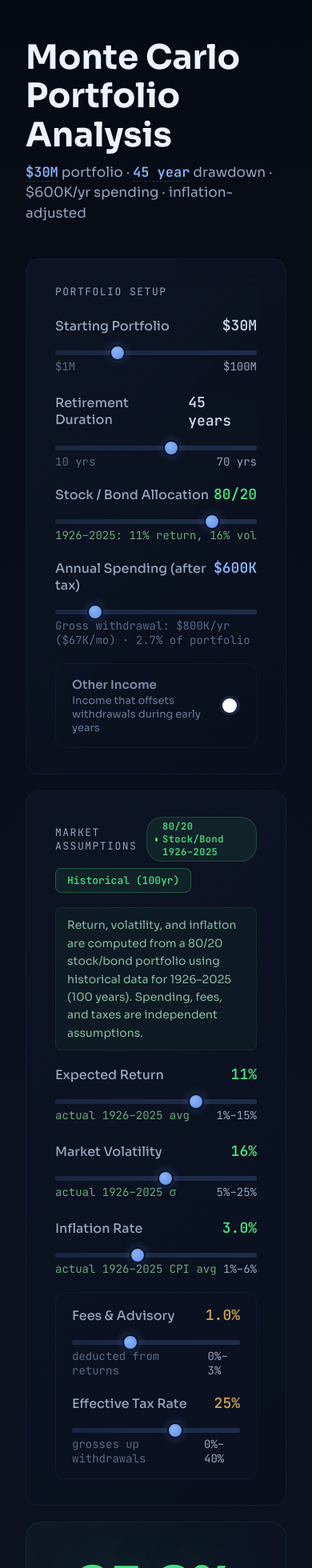
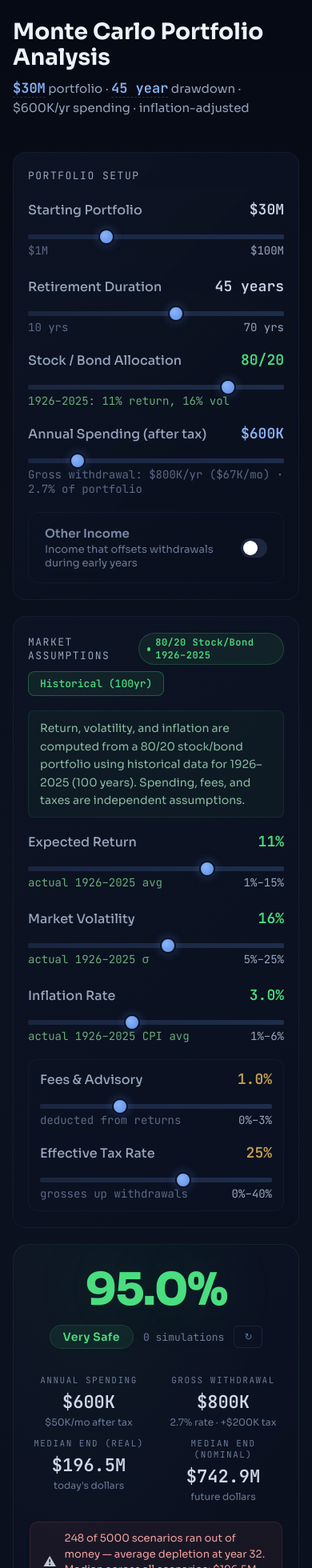
Before and after one commit to kishfy/portfolio-drawdown, a React (Vite) app: page / in a window 390 px wide. Shown: the top 1960 px of the page at 80% size. Built offline with nearby package versions, Linux system fonts and the light colour scheme.

Commit message:
feat: Add mobile responsive styles
Reduce padding, font sizes, chart height, and switch
hero metrics to a 2x2 grid at the 640px breakpoint.

```diff
--- a/src/monte-carlo-sim.jsx
+++ b/src/monte-carlo-sim.jsx
@@ -620,17 +620,31 @@ export default function MonteCarloSim() {
           .hero-flex { flex-direction: column !important; align-items: flex-start !important; }
           .hero-metrics { width: 100% !important; justify-content: space-between !important; }
           .hero-metrics > div { text-align: left !important; }
-          .hero-number { font-size: 64px !important; }
+          .hero-number { font-size: 56px !important; }
+          .mobile-container { padding: 24px 16px 32px !important; }
+          .mobile-title { font-size: 28px !important; }
+          .mobile-card { padding: 20px 18px !important; }
+          .mobile-hero { padding: 28px 20px !important; }
+          .mobile-hero-metrics {
+            gap: 12px 20px !important;
+            display: grid !important;
+            grid-template-columns: 1fr 1fr !important;
+            justify-items: center !important;
+          }
+          .mobile-chart { height: 320px !important; }
+          .mobile-methodology { padding: 16px 18px !important; }
+          .mobile-fees { padding: 12px 14px !important; }
+          .mobile-subtitle { font-size: 15px !important; }
         }
       `}</style>
 
-      <div style={{ maxWidth: 1200, margin: "0 auto", padding: "48px 32px 56px" }}>
+      <div className="mobile-container" style={{ maxWidth: 1200, margin: "0 auto", padding: "48px 32px 56px" }}>
         {/* ───── Header ───── */}
         <div style={{ marginBottom: 44, animation: "fadeIn 0.6s ease-out" }}>
-          <h1 style={{ fontSize: 42, fontWeight: 700, color: "#edf2fc", lineHeight: 1.15, marginBottom: 10 }}>
+          <h1 className="mobile-title" style={{ fontSize: 42, fontWeight: 700, color: "#edf2fc", lineHeight: 1.15, marginBottom: 10 }}>
             Monte Carlo Portfolio Analysis
           </h1>
-          <p style={{ fontSize: 17, color: "#96a5be", lineHeight: 1.5 }}>
+          <p className="mobile-subtitle" style={{ fontSize: 17, color: "#96a5be", lineHeight: 1.5 }}>
             <EditableAmount
               value={portfolio / 1e6}
               onChange={(v) => setPortfolio(v * 1e6)}
@@ -665,7 +679,7 @@ export default function MonteCarloSim() {
         </div>
 
         {/* ───── Portfolio Setup Card ───── */}
-        <div className="card" style={{ padding: "32px 36px", marginBottom: 20, animation: "fadeIn 0.6s ease-out 0.05s both" }}>
+        <div className="card mobile-card" style={{ padding: "32px 36px", marginBottom: 20, animation: "fadeIn 0.6s ease-out 0.05s both" }}>
           <div style={{ ...sectionLabel, marginBottom: 22 }}>Portfolio Setup</div>
           <div className="grid-2col" style={{ display: "grid", gridTemplateColumns: "1fr 1fr", gap: 24, marginBottom: 20 }}>
             <SliderControl
@@ -824,7 +838,7 @@ export default function MonteCarloSim() {
         </div>
 
         {/* ───── Market Assumptions ───── */}
-        <div className="card" style={{ padding: "32px 36px", marginBottom: 20, animation: "fadeIn 0.6s ease-out 0.1s both" }}>
+        <div className="card mobile-card" style={{ padding: "32px 36px", marginBottom: 20, animation: "fadeIn 0.6s ease-out 0.1s both" }}>
           <div style={{ display: "flex", justifyContent: "space-between", alignItems: "center", marginBottom: 18, flexWrap: "wrap", gap: 8 }}>
             <div style={{ display: "flex", alignItems: "center", gap: 12 }}>
               <div style={sectionLabel}>Market Assumptions</div>
@@ -920,7 +934,7 @@ export default function MonteCarloSim() {
           </div>
 
           {/* Fees & Taxes */}
-          <div className="grid-2col" style={{ display: "grid", gridTemplateColumns: "1fr 1fr", gap: 20, marginTop: 20, padding: "16px 20px", borderRadius: 12, border: "1px solid rgba(40,60,100,0.2)", background: "rgba(14,20,36,0.4)" }}>
+          <div className="grid-2col mobile-fees" style={{ display: "grid", gridTemplateColumns: "1fr 1fr", gap: 20, marginTop: 20, padding: "16px 20px", borderRadius: 12, border: "1px solid rgba(40,60,100,0.2)", background: "rgba(14,20,36,0.4)" }}>
             <SliderControl
               label="Fees & Advisory" display={`${(feeDrag * 100).toFixed(1)}%`} color="#c4a050"
               sub="deducted from returns" rangeLabel="0%–3%"
@@ -938,7 +952,7 @@ export default function MonteCarloSim() {
 
         {/* ───── Success Rate Hero ───── */}
         <div
-          className="shimmer"
+          className="shimmer mobile-hero"
           style={{
             padding: "48px 40px",
             marginBottom: 20,
@@ -999,7 +1013,7 @@ export default function MonteCarloSim() {
               </button>
             </div>
           </div>
-          <div style={{ display: "flex", justifyContent: "center", gap: 48, flexWrap: "wrap" }}>
+          <div className="mobile-hero-metrics" style={{ display: "flex", justifyContent: "center", gap: 48, flexWrap: "wrap" }}>
             {[
               {
                 label: "Annual Spending",
@@ -1077,7 +1091,8 @@ export default function MonteCarloSim() {
               ))}
             </div>
           </div>
-          <ResponsiveContainer width="100%" height={540}>
+          <div className="mobile-chart" style={{ height: 540 }}>
+          <ResponsiveContainer width="100%" height="100%">
             <ComposedChart data={results.percentileData} margin={{ top: 8, right: 8, left: 4, bottom: 4 }}>
               <defs>
                 <linearGradient id="bandOuter" x1="0" y1="0" x2="0" y2="1">
@@ -1138,10 +1153,11 @@ export default function MonteCarloSim() {
               )}
             </ComposedChart>
           </ResponsiveContainer>
+          </div>
         </div>
 
         {/* ───── Methodology & Caveats ───── */}
-        <div className="card" style={{ padding: "20px 32px", marginBottom: 24, animation: "fadeIn 0.6s ease-out 0.4s both" }}>
+        <div className="card mobile-methodology" style={{ padding: "20px 32px", marginBottom: 24, animation: "fadeIn 0.6s ease-out 0.4s both" }}>
           <button
             onClick={() => setShowMethodology(!showMethodology)}
             style={{
```
